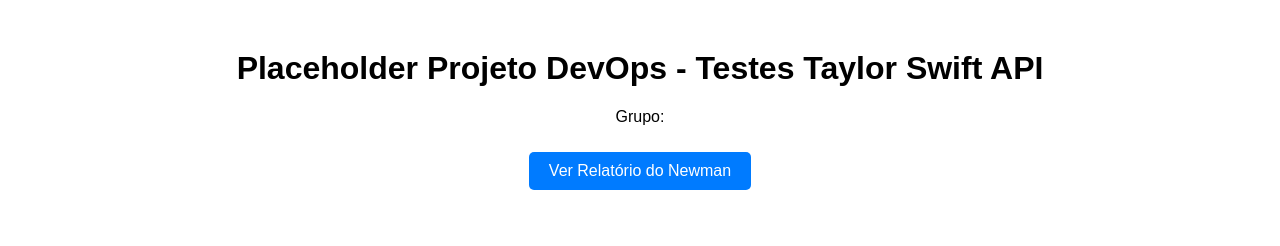
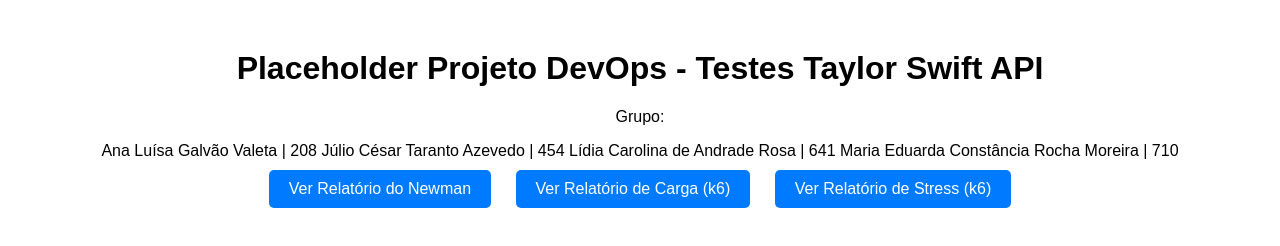
Before and after one commit to S07-proj-pipeline/taylor-swift-api-testing, a website: page nginx/index.html in a window 1280 px wide. Drawn offline with Linux system fonts and the light colour scheme.

Commit message:
feat: adding buttons for k6 reports on nginx index file

```diff
--- a/nginx/index.html
+++ b/nginx/index.html
@@ -11,7 +11,14 @@
 <body>
     <h1>Placeholder Projeto DevOps - Testes Taylor Swift API</h1>
     <p>Grupo:</p>
+    Ana Luísa Galvão Valeta | 208
+    Júlio César Taranto Azevedo | 454
+    Lídia Carolina de Andrade Rosa | 641
+    Maria Eduarda Constância Rocha Moreira | 710
 
     <a class="btn" href="relatorios/newman-relatorio.html">Ver Relatório do Newman</a>
+    <a class="btn" href="relatorios/load-summary.html">Ver Relatório de Carga (k6)</a>
+    <a class="btn" href="relatorios/stress-summary.html">Ver Relatório de Stress (k6)</a>
+
 </body>
 </html>
```
